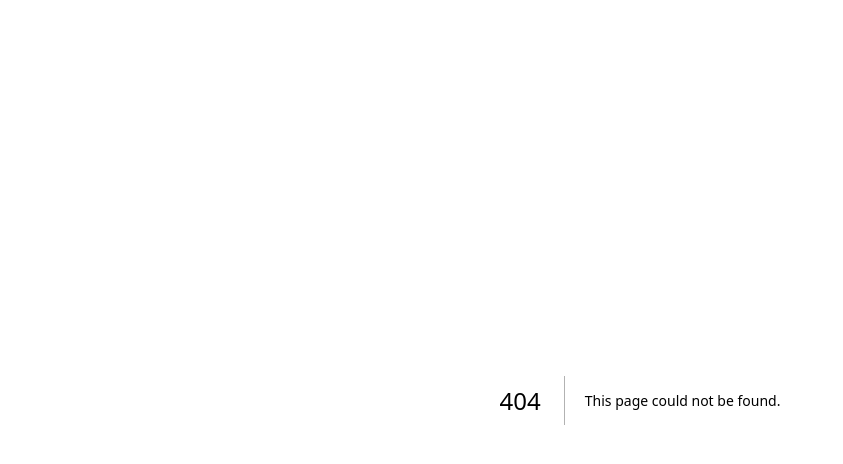
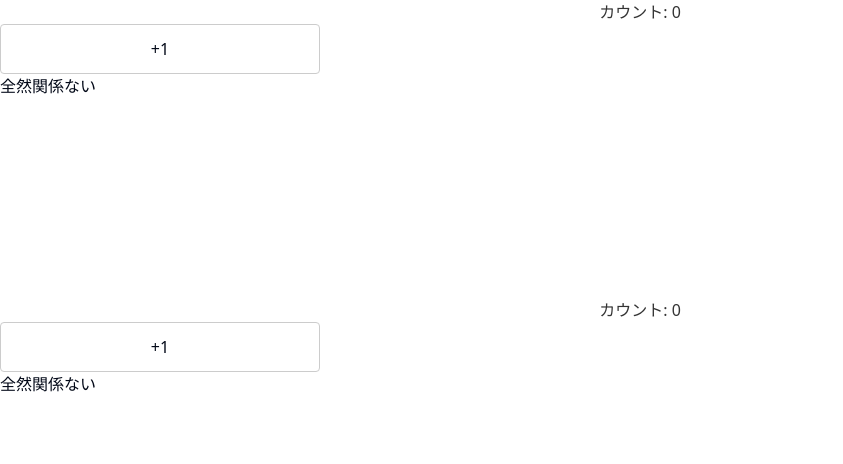
Before and after one commit to Fukuemon/ComponentsLibrary, a Next.js app: page /counter in a window 1280 px wide. Before the commit this address had no page. Shown: the top 464 px of the page, without its empty margins (0-843 px from the left). Built offline with nearby package versions, Linux system fonts and the light colour scheme.

Commit message:
✨ feat: レンダリングに無駄がないcontextの実装

```diff
--- /dev/null
+++ b/src/app/(state)/(context)/counter/_good/Button.tsx
@@ -0,0 +1,20 @@
+'use client'
+import { useCallback } from 'react'
+import { Button } from '@/app/_components/SCSS/Button'
+import { useCountSetValue } from './GoodContext'
+
+export const GoodCountUpButton = () => {
+  console.log('render ボタン')
+
+  const setCount = useCountSetValue()
+
+  const increment = useCallback(() => {
+    setCount((prev) => prev + 1)
+  }, [setCount])
+
+  return (
+    <div>
+      <Button onClick={increment} label="+1" />
+    </div>
+  )
+}
--- /dev/null
+++ b/src/app/(state)/(context)/counter/_good/DisplayCount.tsx
@@ -0,0 +1,11 @@
+'use client'
+import styles from '../counter.module.scss'
+import { useCountValue } from './GoodContext'
+
+export const GoodDisplayCount = () => {
+  console.log('render カウント')
+
+  const count = useCountValue()
+
+  return <p className={styles.count}>カウント: {count}</p>
+}
--- /dev/null
+++ b/src/app/(state)/(context)/counter/_good/GoodContext.tsx
@@ -0,0 +1,22 @@
+'use client'
+import { SetStateAction, Dispatch, useState, useContext, createContext } from 'react'
+
+// コンテキストは 値・値を入れる関数 で分けて作る
+const countContext = createContext<number>(0)
+const setCountContext = createContext<Dispatch<SetStateAction<number>>>(() => undefined)
+
+const GoodCountProvider = ({ children }: { children: React.ReactElement }) => {
+  const [count, setCount] = useState<number>(0)
+
+  // Provider は props で子コンポーネントを受ける
+  return (
+    <countContext.Provider value={count}>
+      <setCountContext.Provider value={setCount}>{children}</setCountContext.Provider>
+    </countContext.Provider>
+  )
+}
+
+const useCountValue = () => useContext(countContext)
+const useCountSetValue = () => useContext(setCountContext)
+
+export { GoodCountProvider, useCountValue, useCountSetValue }
--- /dev/null
+++ b/src/app/(state)/(context)/counter/page.tsx
@@ -0,0 +1,36 @@
+import FlexBox from '@/app/(style)/flex/_components/FlexBox/FlexBox'
+import { OtherComponent } from './OtherComponet'
+import { BadCountProvider } from './_bad/BadContext'
+import { BadCountUpButton } from './_bad/Button'
+import { BadDisplayCount } from './_bad/DisplayCount'
+import { GoodCountUpButton } from './_good/Button'
+import { GoodDisplayCount } from './_good/DisplayCount'
+import { GoodCountProvider } from './_good/GoodContext'
+import styles from './counter.module.scss'
+
+const Counter = () => {
+  return (
+    <FlexBox flexDirection="column" className="w-screen h-screen" gap={200}>
+      <FlexBox flexDirection="column" className={styles.counter} justifyContent="center" alignContent="center">
+        <BadDisplayCount />
+        <BadCountUpButton />
+        <OtherComponent />
+      </FlexBox>
+      <FlexBox flexDirection="column" className={styles.counter} justifyContent="center" alignContent="center">
+        <GoodDisplayCount />
+        <GoodCountUpButton />
+        <OtherComponent />
+      </FlexBox>
+    </FlexBox>
+  )
+}
+
+export default function CounterPage() {
+  return (
+    <BadCountProvider>
+      <GoodCountProvider>
+        <Counter />
+      </GoodCountProvider>
+    </BadCountProvider>
+  )
+}
```
